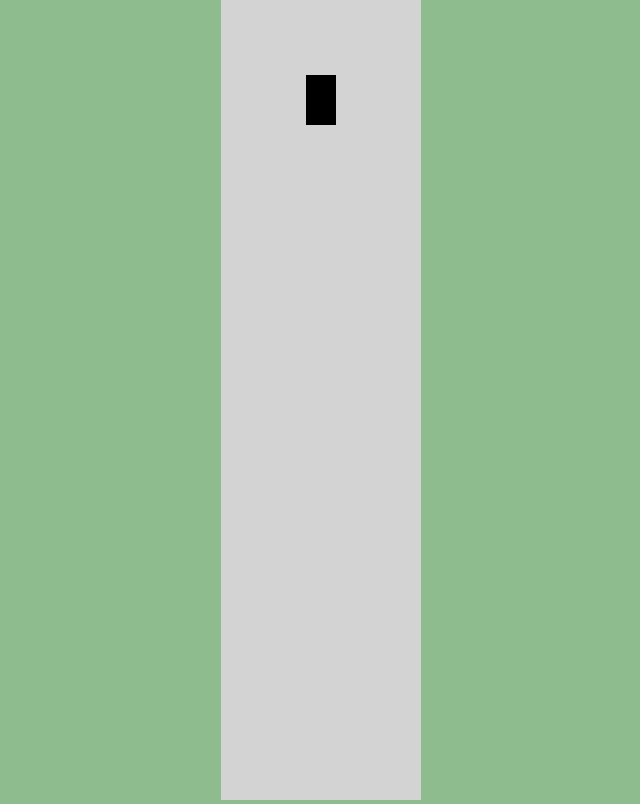
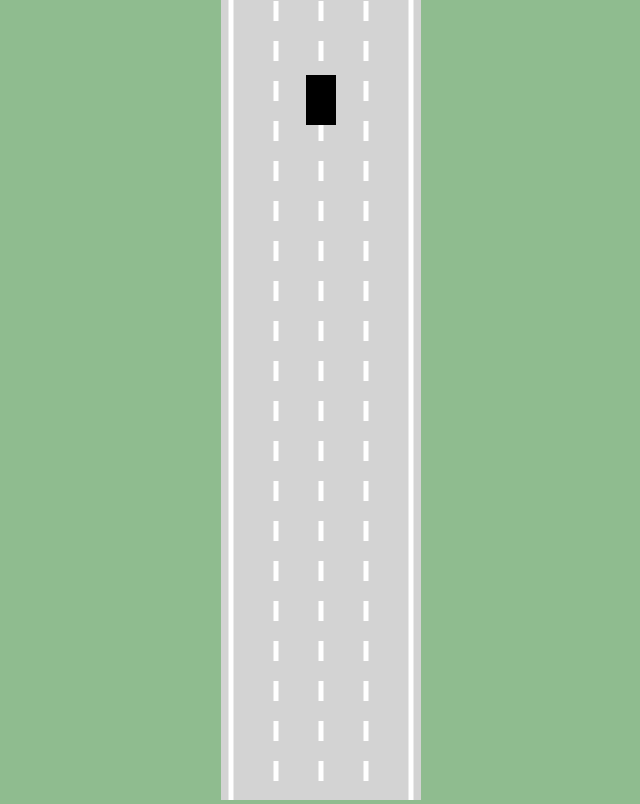
Before and after one commit to taimoor-th1904453/self-driving-car-neural-network-js, a plain HTML site: page index.html in a window 1280 px wide. Shown: the whole page, without its empty margins (319-959 px from the left). Drawn offline with Linux system fonts and the light colour scheme.

Commit message:
defining the road -1

```diff
--- a/index.html
+++ b/index.html
@@ -4,7 +4,10 @@
     <link rel="stylesheet" href="style.css">
 </head>
 <body>
+
     <canvas id="myCanvas"></canvas>
+    <script src="utils.js"></script>
+    <script src="road.js"></script>
     <script src="car.js"></script>
     <script src="controls.js"></script>
     <script src="main.js"></script>
--- a/main.js
+++ b/main.js
@@ -1,8 +1,11 @@
 const canvas = document.getElementById('myCanvas');
-// canvas.height = window.innerHeight; //by moving this down in the animate function, the canva doesn't resizes and clears old draw and creates new draw
+// canvas.height = window.innerHeight;
+ //by moving this down in the animate function,
+ // the canva doesn't resizes and clears old draw and creates new draw
 canvas.width = 200;
 
 const ctx = canvas.getContext('2d');
+const road = new Road(canvas.width/2,canvas.width*0.9)
 const car = new Car(100,100,30,50);
 car.draw(ctx);
 
@@ -11,6 +14,7 @@
 function animate(){
     car.update();
     canvas.height = window.innerHeight;
+    road.draw(ctx)
     car.draw(ctx);
     requestAnimationFrame(animate); //calls the animate fucntion again and again every second
 }
--- /dev/null
+++ b/road.js
@@ -0,0 +1,45 @@
+class Road {
+    constructor(x, w, laneCount = 4) {
+        this.x = x
+        this.w = w
+        this.laneCount = laneCount
+        this.left = x - w / 2
+        this.right = x + w / 2
+
+        const infinity = 999999;
+        this.top = -infinity
+        this.bottom = infinity
+
+    }
+
+    draw(ctx) {
+        ctx.lineWidth = 5;
+        ctx.strokeStyle = "white";
+
+        for (let i = 0; i <= this.laneCount; i++) {
+            //linear interpolation
+            const x = lerp(
+                this.left,
+                this.right,
+                i / this.laneCount
+            )
+
+            if(i>0 && i<this.laneCount){
+                ctx.setLineDash([20,20])
+            }
+            else{
+                ctx.setLineDash([])
+            }
+            ctx.beginPath();
+            ctx.moveTo(x, this.top)
+            ctx.lineTo(x, this.bottom)
+            ctx.stroke();
+        }
+
+        // ctx.beginPath();
+        // ctx.moveTo(this.right, this.top)
+        // ctx.lineTo(this.right,this.bottom)
+        // this.stroke();
+    }
+
+}
--- /dev/null
+++ b/utils.js
@@ -0,0 +1,4 @@
+
+function lerp(A, B, t) {
+    return A + (B - A) * t
+}
```
